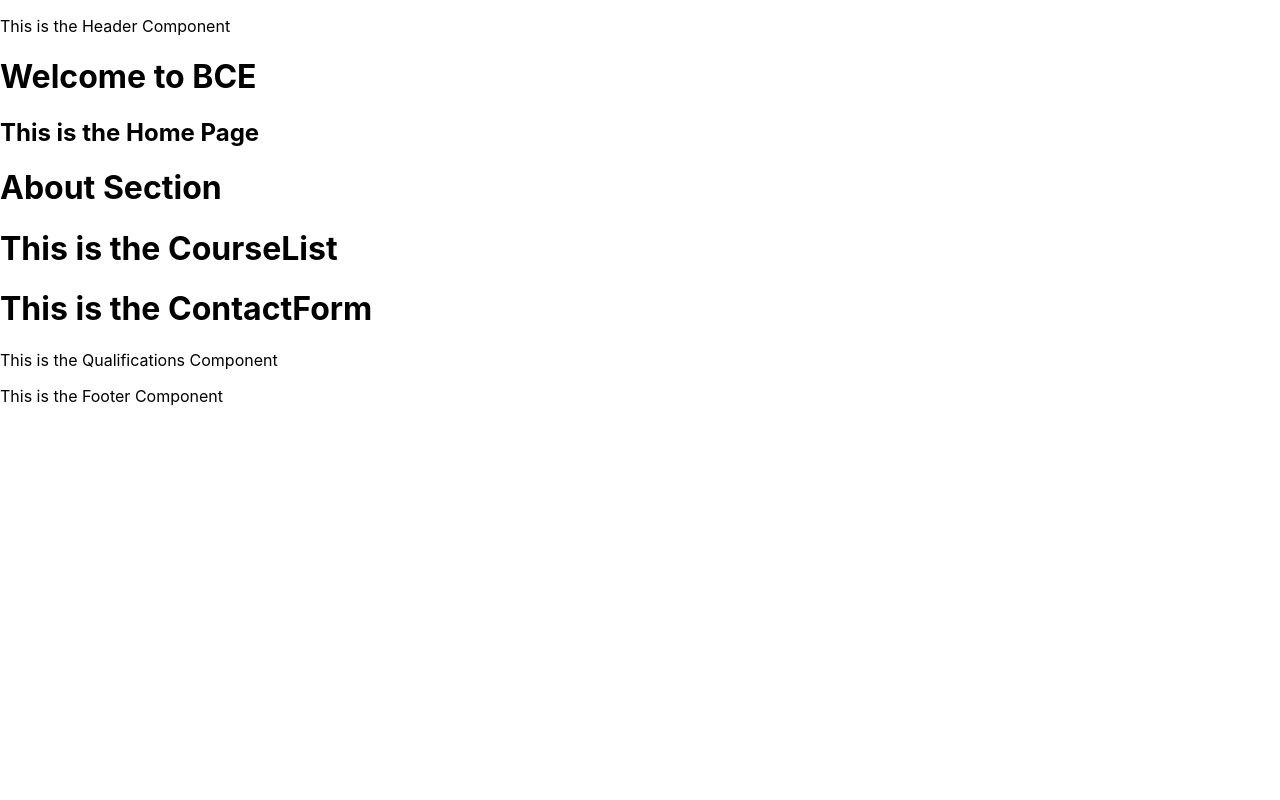
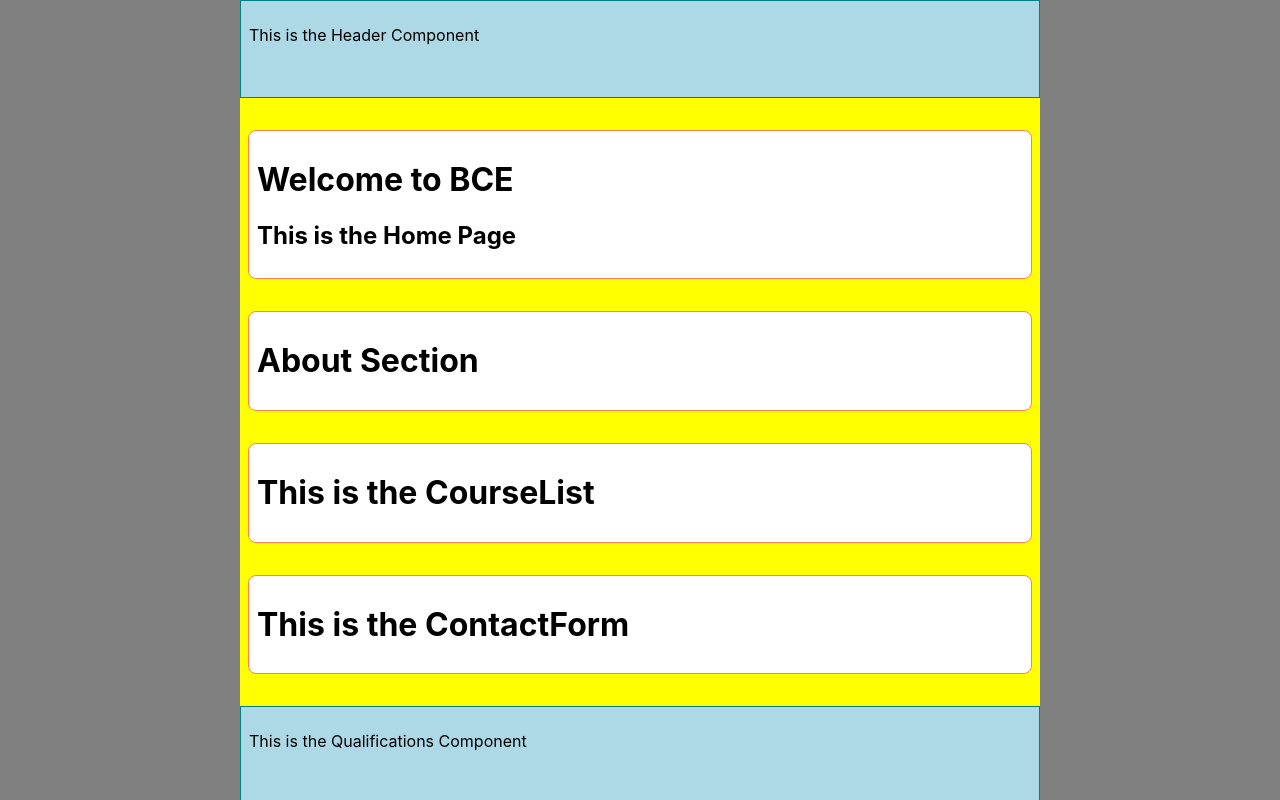
Before and after one commit to procrastian/client_bce, a React (Create React App) app: page / in a window 1280 px wide. Shown: the top 800 px of the page. Built offline with nearby package versions, Linux system fonts and the light colour scheme.

Commit message:
pages and components initial style classes applied

```diff
--- a/src/App.css
+++ b/src/App.css
@@ -8,19 +8,32 @@
   --success-color: hsl(137 52 45 100%);
 }
 
-* {
-  color: hsl(228 9 45 100%);
-  background-color: hsl(88 25 78 100%);
+body {
+  background-color: grey;
 }
 
-.img {
-
+.container {
+  background-color: yellow;
+  max-width: 800px;
+  max-height: 1fr;
+  margin: 0 auto;
 }
 
-#home {
-  background-color: var(--bg-main-color);
+.card {
+  background-color: white;
+  border-radius: 8px;
+  padding: 8px;
+  margin: 32px 8px 32px 8px;
+  border: solid 1px coral;
 }
 
-#home > h1 {
-  color: var(--txt-main-color);
+.component {
+  background-color: lightblue;
+  padding: 8px;
+  border: solid 1px teal;
+  height: 80px;
 }
+
+#qualifications {
+  height: 160px;
+}
--- a/src/App.js
+++ b/src/App.js
@@ -1,12 +1,22 @@
-import './globalStylingVars.css'
-import './App.css';
-import Home from './pages/home'
+import "./globalStylingVars.css";
+import "./App.css";
+import { Header, Qualifications, Footer } from "./Components";
+import Home from "./pages/home";
+import About from "./pages/about";
+import CourseList from "./pages/course_list";
+import ContactForm from "./pages/contact_form";
 
 function App() {
   return (
-    <>
+    <div className="container">
+      <Header />
       <Home />
-    </>
+      <About />
+      <CourseList />
+      <ContactForm />
+      <Qualifications />
+      <Footer />
+    </div>
   );
 }
 
--- a/src/Components/Footer/index.js
+++ b/src/Components/Footer/index.js
@@ -1,7 +1,7 @@
 export default function Footer() {
   return (
-    <>
+    <div className="component" id="footer">
       <p>This is the Footer Component</p>
-    </>
+    </div>
   )
 }
--- a/src/Components/Header/index.js
+++ b/src/Components/Header/index.js
@@ -1,7 +1,7 @@
 export default function Header() {
   return (
-    <>
+    <div className="component" id="header">
       <p>This is the Header Component</p>
-    </>
+    </div>
   )
 }
--- a/src/Components/Qualifications/index.js
+++ b/src/Components/Qualifications/index.js
@@ -1,7 +1,7 @@
 export default function Qualifications() {
   return (
-    <>
+    <div className="component" id="qualifications">
       <p>This is the Qualifications Component</p>
-    </>
+    </div>
   )
 }
--- a/src/pages/about/index.js
+++ b/src/pages/about/index.js
@@ -1,7 +1,7 @@
 export default function About() {
   return (
     <>
-      <div>
+      <div className="card" id="about">
         <h1>About Section</h1>
       </div>
     </>
--- a/src/pages/contact_form/index.js
+++ b/src/pages/contact_form/index.js
@@ -1,7 +1,7 @@
 export default function ContactForm() {
   return (
     <>
-      <div>
+      <div className="card" id="contact">
         <h1>This is the ContactForm</h1>
       </div>
     </>
--- a/src/pages/course_list/index.js
+++ b/src/pages/course_list/index.js
@@ -1,7 +1,7 @@
 export default function CourseList() {
   return (
     <>
-      <div>
+      <div className="card" id="course_list">
         <h1>This is the CourseList</h1>
       </div>
     </>
--- a/src/pages/home/index.js
+++ b/src/pages/home/index.js
@@ -1,23 +1,8 @@
-
-import { Header, Qualifications, Footer } from '../../Components';
-import About from '../about'
-import CourseList from '../course_list'
-import ContactForm from '../contact_form';
-
 export default function Home() {
   return (
-    <>
-      <Header />
-        <div id="home">
-          <h1>Welcome to BCE</h1>
-          <h2>This is the Home Page</h2>
-          <div class="img"></div>
-        </div>
-        <About />
-        <CourseList />
-        <ContactForm />
-        <Qualifications />
-      <Footer />
-    </>
+    <div className="card" id="home">
+      <h1>Welcome to BCE</h1>
+      <h2>This is the Home Page</h2>
+    </div>
   );
 }
```
